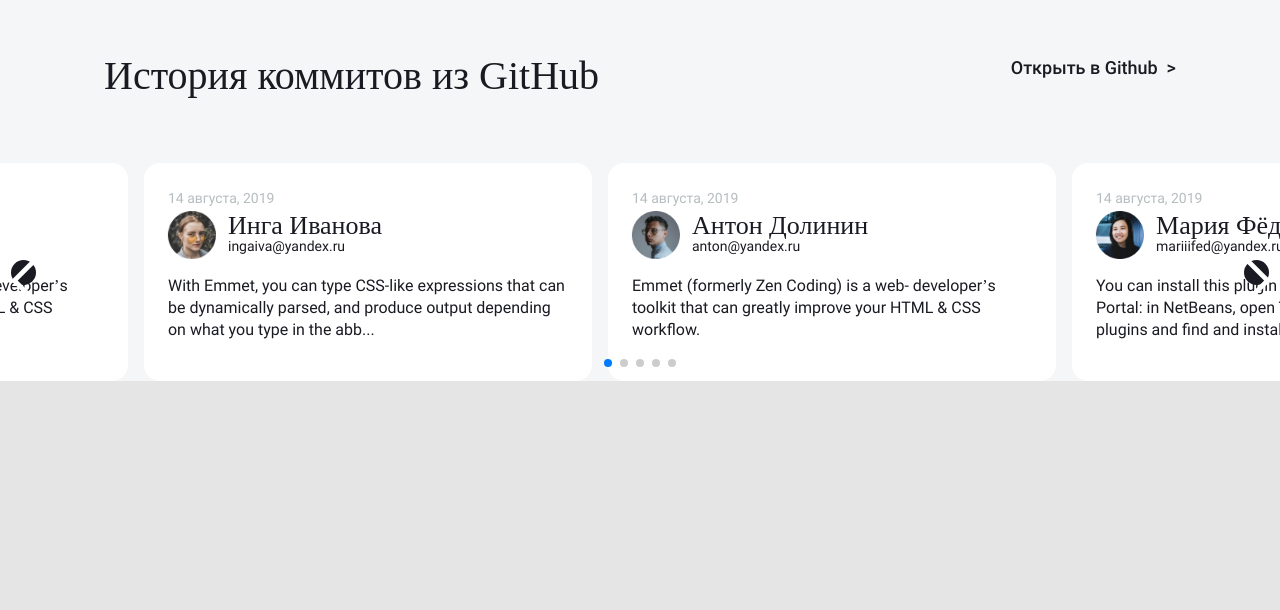
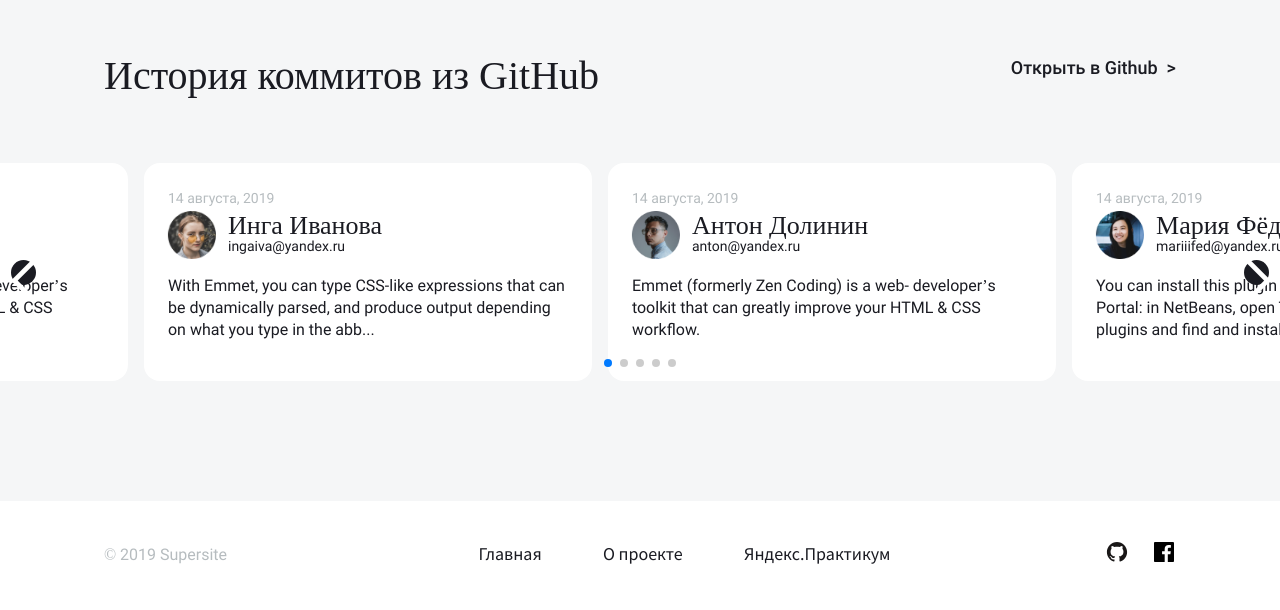
Before and after one commit to Stanze-von-S/Diploma-work, a website built with webpack: page src/about.html in a window 1280 px wide. Shown: the part 1962-2572 px from the top of the page. Before the commit the page ends 2343 px from the top, so only its background shows below. Built offline with nearby package versions, Linux system fonts and the light colour scheme.

Commit message:
Added footer for second page

```diff
--- a/src/about.html
+++ b/src/about.html
@@ -175,6 +175,28 @@
     </a>
   </section>
 
+  <footer class = "footer">
+    <h2 class = "text-subtitle text-subtitle_size_l text_color_grey">&copy; 2019 Supersite</h2>
+
+    <div class = "footer__wrapper">
+      <nav class = "menu__links menu__links_theme_local">
+        <a href = "index.html" class = "text-subtitle text-subtitle_family_source-sans-pro text_color_dark menu__link">Главная</a>
+        <a href = "about.html" class = "text-subtitle text-subtitle_family_source-sans-pro text_color_dark menu__link">О проекте</a>
+        <a href = "https://praktikum.yandex.ru/" class = "text-subtitle text-subtitle_family_source-sans-pro text_color_dark menu__link">Яндекс.Практикум</a>
+      </nav>
+
+      <nav class="menu__links menu__links_theme_social">
+        <a href="https://github.com/" class="">
+          <img src = "<%=require('./images/github.svg')%>" class = "">
+        </a>
+        <a href="https://www.facebook.com/" class="">
+          <img src="<%=require('./images/facebook.svg')%>" class="">
+        </a>
+      </nav>
+    </div>
+
+  </footer>
+
   <script src="<%= htmlWebpackPlugin.files.chunks.about.entry %>"></script>
 
 </body>
--- a/src/blocks/about.css
+++ b/src/blocks/about.css
@@ -14,3 +14,4 @@
 @import url(./slider-button/slider-button.css);
 @import url(./results/results.css);
 @import url(./slider/slider.css);
+@import url(./footer/footer.css);
--- a/src/blocks/slider/slider.css
+++ b/src/blocks/slider/slider.css
@@ -1,3 +1,16 @@
 .slider {
   background: #F5F6F7;
+  padding-bottom: 120px;
 }
+
+@media (max-width: 1000px) {
+  .slider {
+    padding-bottom: 80px;
+  }
+}
+
+@media (max-width: 540px) {
+  .slider {
+    padding-bottom: 0;
+  }
+}
```
